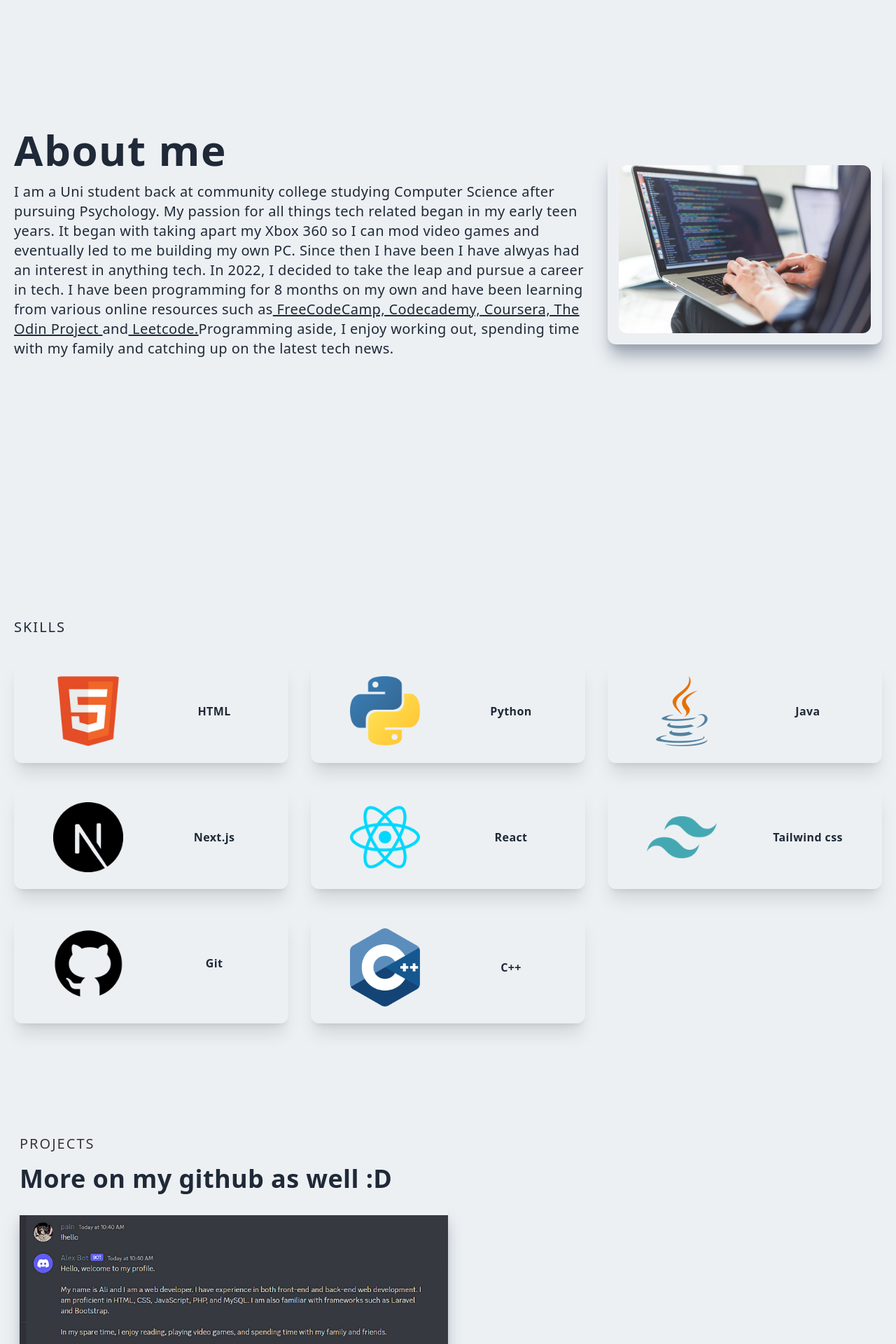
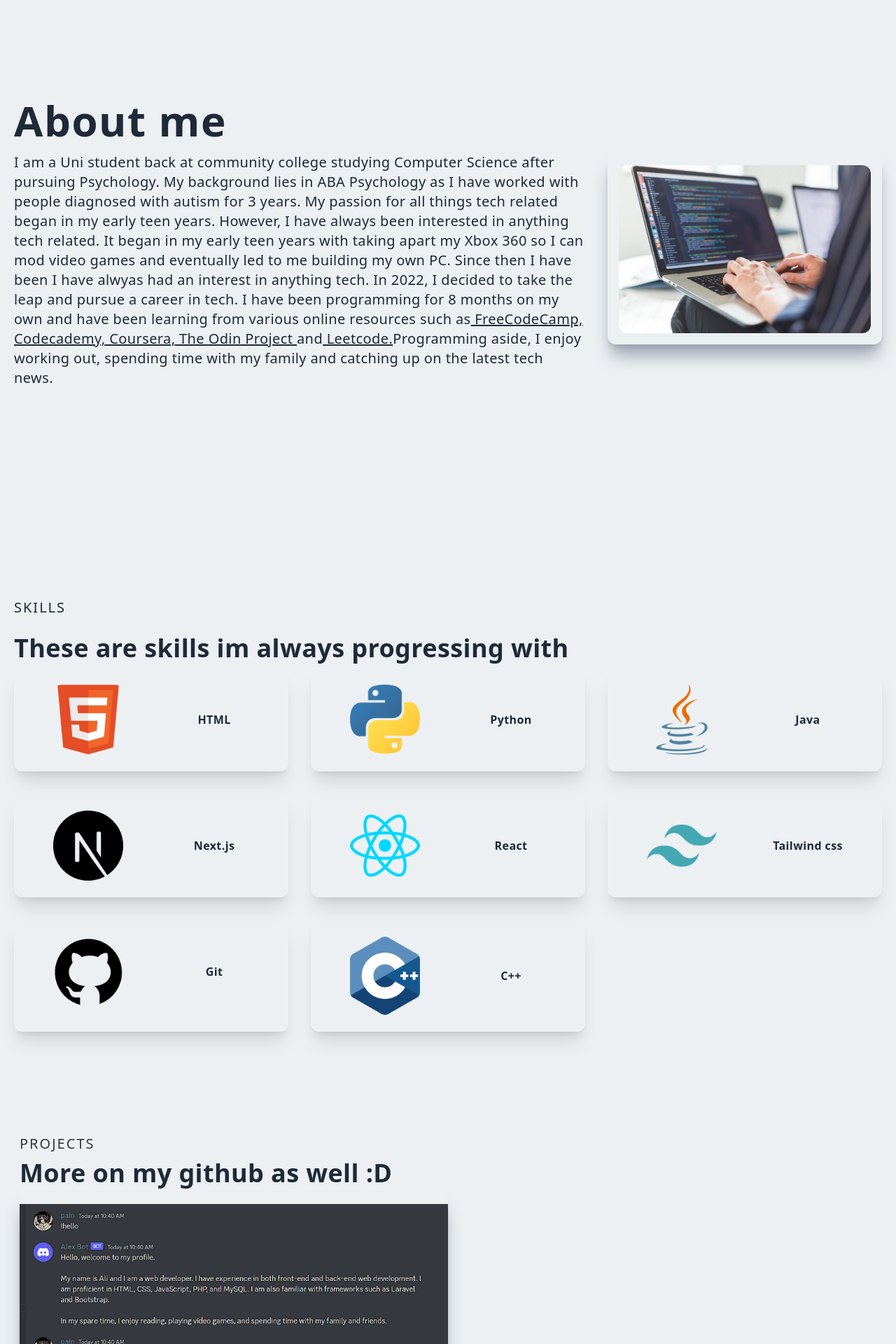
Before and after one commit to avilla212/website-, a Next.js app: page / in a window 1280 px wide. Shown: the part 844-2764 px from the top of the page at 70% size. Built offline with nearby package versions, Linux system fonts and the light colour scheme.

Commit message:
Minor changes with text and py

```diff
--- a/components/About.jsx
+++ b/components/About.jsx
@@ -11,8 +11,11 @@ const About = ({image}) => {
             <div className='col-span-2'>
                 <h1 className='tracking-wide'>About me</h1>
                 <p className='py-4 text-xl'>
-                  I am a Uni student back at community college studying Computer Science after pursuing Psychology. My passion for all things tech related
-                  began in my early teen years. It began with taking apart my Xbox 360 so I can mod video games and eventually led to me building my own PC. Since then I have been
+                  I am a Uni student back at community college studying Computer Science after pursuing Psychology. My background lies in ABA Psychology as I have worked
+                  with people diagnosed with autism for 3 years.
+                  My passion for all things tech related
+                  began in my early teen years. However, I have always been interested
+                  in anything tech related. It began in my early teen years with taking apart my Xbox 360 so I can mod video games and eventually led to me building my own PC. Since then I have been
                   I have alwyas had an interest in anything tech. In 2022, I decided to take the leap and pursue a career in tech.
                   I have been programming for 8 months on my own and have been learning from various online resources such as
                   <Link className='underline cursor-pointer' href='https://www.freecodecamp.org/'> FreeCodeCamp,</Link>
--- a/components/Projects.jsx
+++ b/components/Projects.jsx
@@ -10,7 +10,7 @@ const Projects = () => {
     <div id='projects' className='w-full'>
         <div className='max-w-[1240px] mx-auto px-2 py-16'>
             <p className='text-xl tracking-widest uppercase text-[#383636]'>Projects</p>
-            <h2 className='py-4'>More on my github as well :D</h2>
+            <h2 className='py-2'>More on my github as well :D</h2>
             {/*
              q: How can have my photos display ina  grid like fashion
              a: use grid and grid-cols-2
--- a/components/Skills.jsx
+++ b/components/Skills.jsx
@@ -14,7 +14,8 @@ const Skills = () => {
   return (
     <div id='skills' className=' w-full lg:h-screen p-2'>
         <div className='max-w-[1240px] mx-auto flex flex-col justify-center h-full'>
-            <p className='text-xl tracking-widest uppercase py-8'>Skills</p>
+            <p className='text-xl tracking-widest uppercase py-4'>Skills</p>
+            <h2 className='py-2'>These are skills im always progressing with </h2>
             <div className='grid md:grid-cols-2 lg:grid-cols-3 gap-8'>
 
             <SkillsItem image={html}
```
